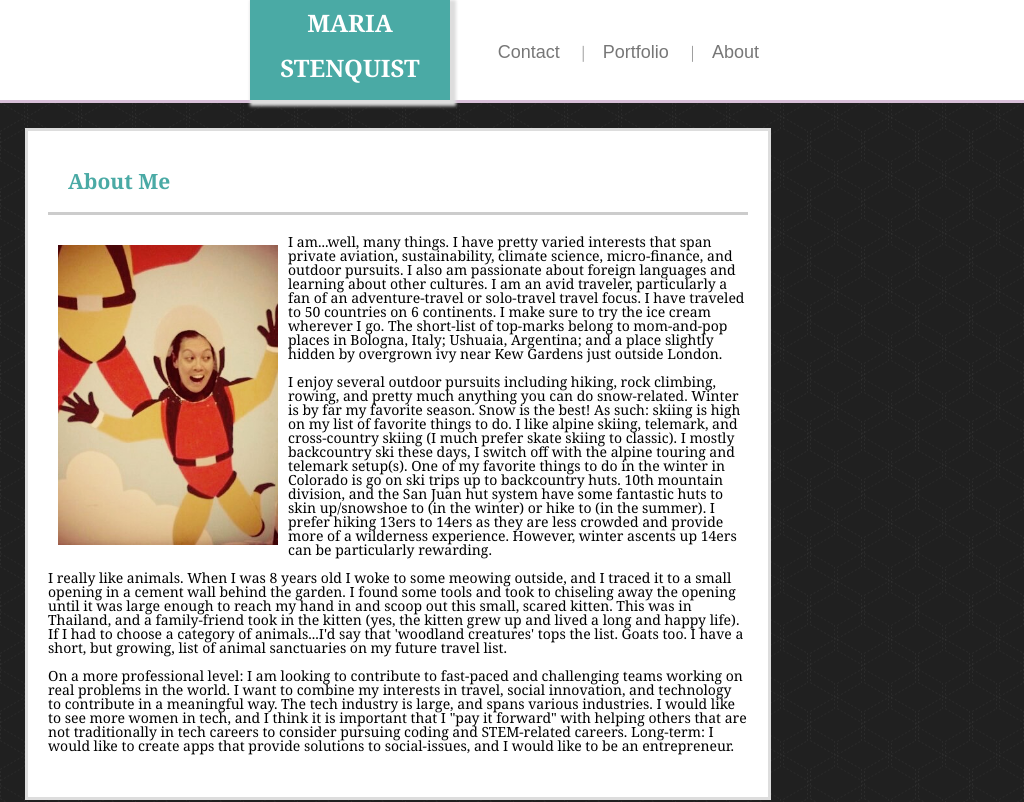
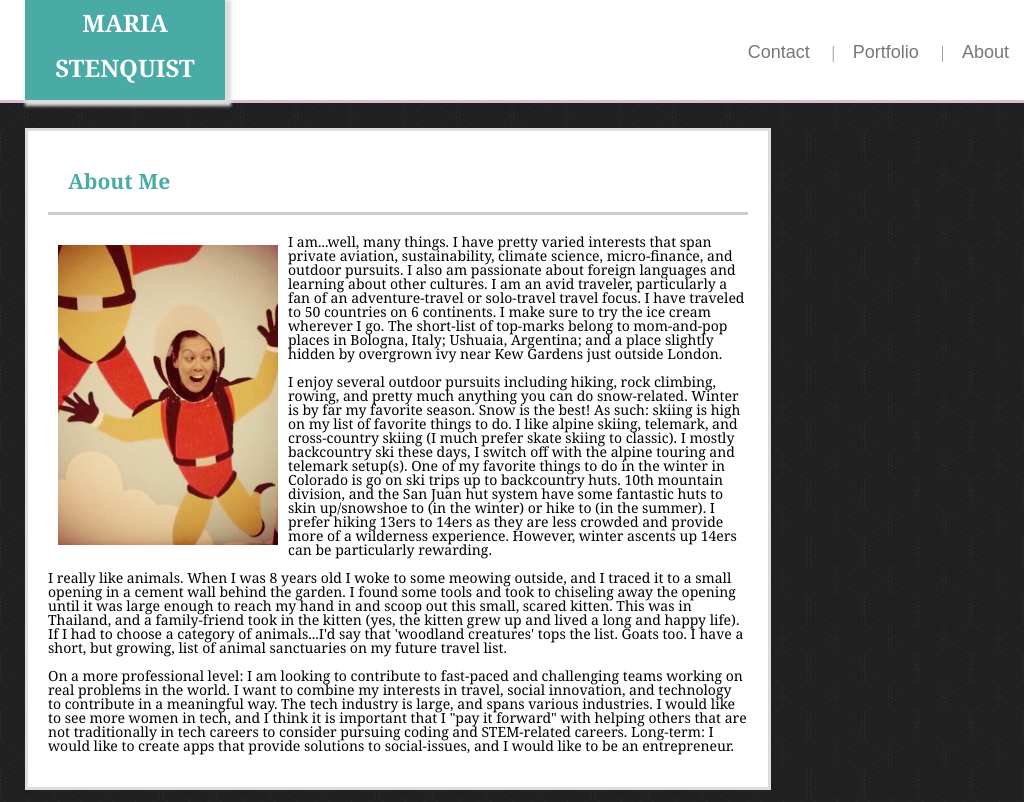
Before and after one commit to mariastenquist/responsive_portfolio, a plain HTML site: page index.html in a window 1024 px wide. Shown: the top 802 px of the page. Drawn offline with Linux system fonts and the light colour scheme.

Commit message:
fixed nav

```diff
--- a/assets/css/style.css
+++ b/assets/css/style.css
@@ -195,7 +195,7 @@ li a:active {
   border-width: 8px;
 }
 
-@media screen and (max-width: 1680px) {
+@media screen and (max-width: 1680px) and (min-width: 1201px) {
   .left_content {
     margin-left: 250px;
     width: 700px;
@@ -225,7 +225,7 @@ li a:active {
   }
 }
 
-@media screen and (max-width: 1200px) {
+@media screen and (max-width: 1200px) and (min-width: 981px) {
   .left_content {
     margin-left: 25px;
     width: 700px;
@@ -236,6 +236,9 @@ li a:active {
   }
   .right_content i {
     margin-left: 15px;
+  }
+  #navigation h1 {
+    margin-left: 25px;
   }
 }
 
```
